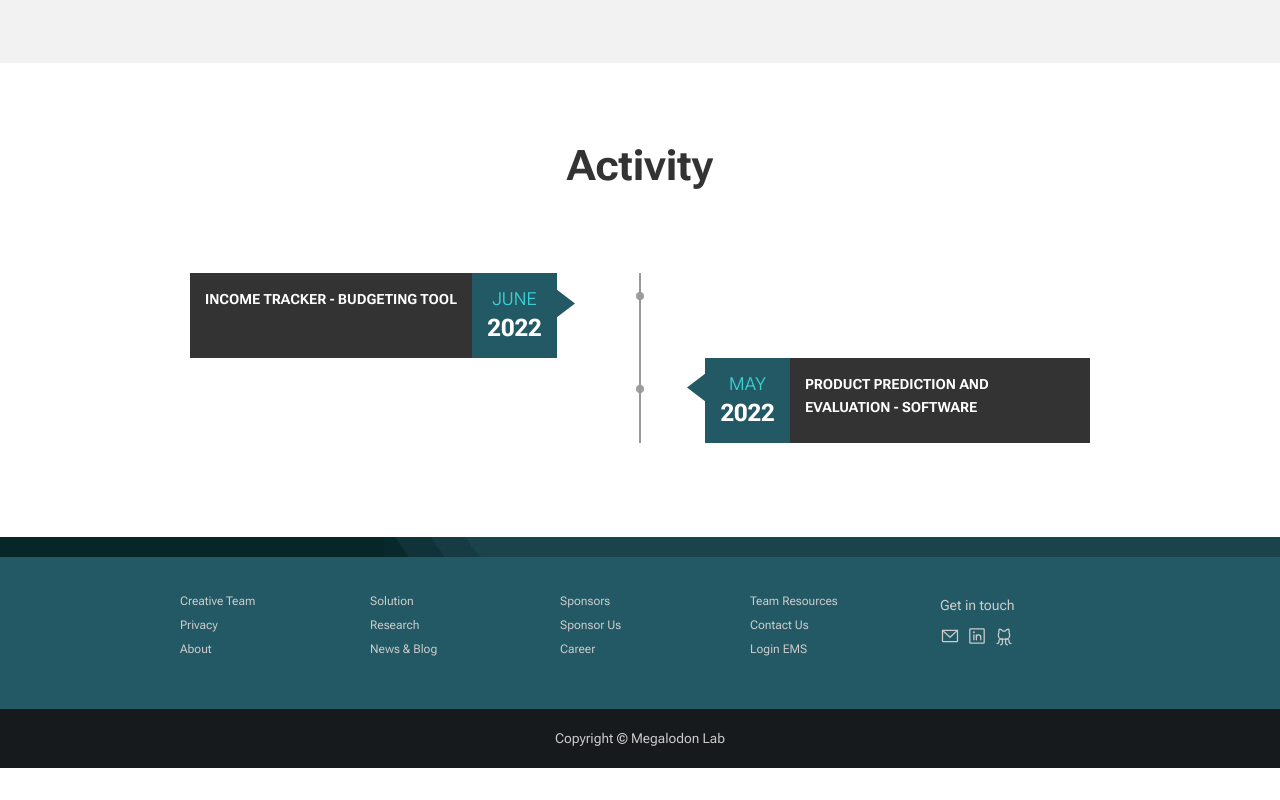
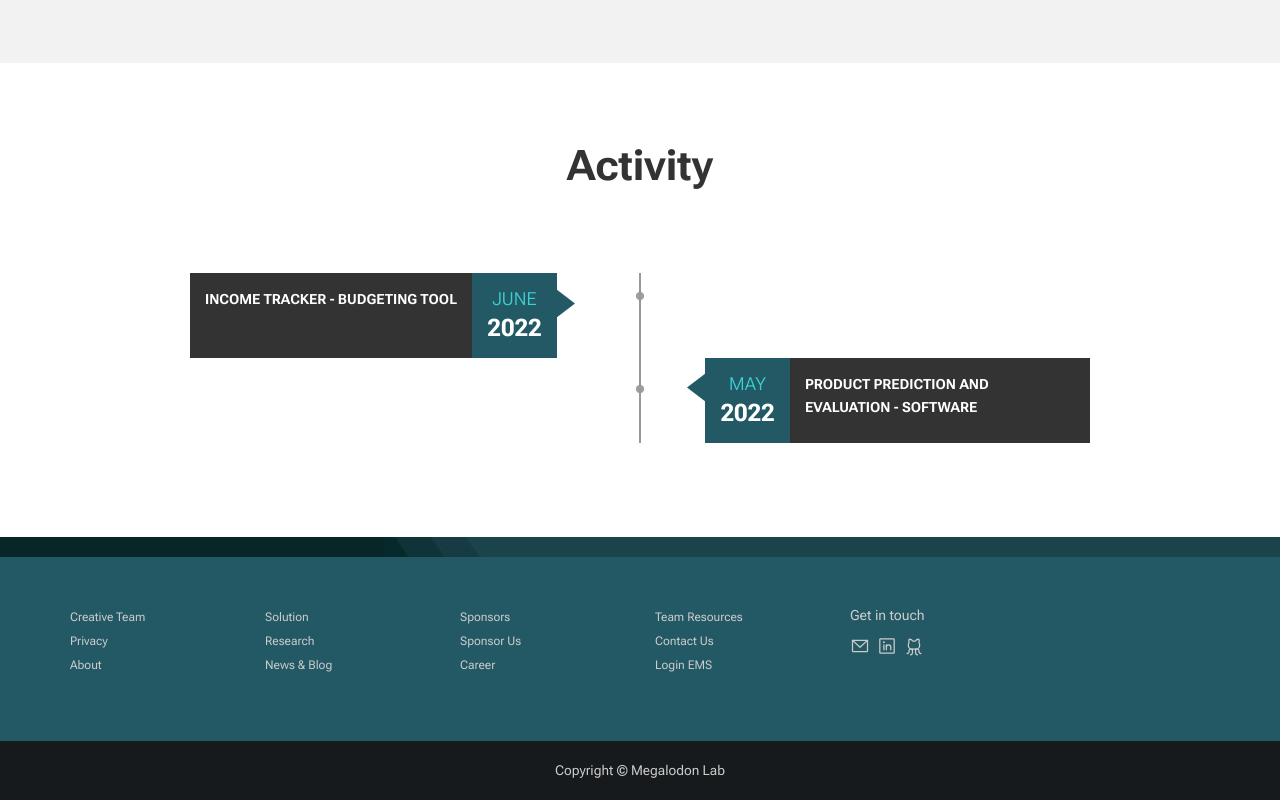
Before and after one commit to megalodonlab/megalodonlab.github.io, a React (Create React App) app: page /#/ in a window 1280 px wide. Shown: the part 1126-1926 px from the top of the page. Before the commit the page ends 1894 px from the top, so only its background shows below. Built offline with nearby package versions, Linux system fonts and the light colour scheme.

Commit message:
fixed mobile view

```diff
--- a/src/Components/Footer/Footer.jsx
+++ b/src/Components/Footer/Footer.jsx
@@ -11,9 +11,10 @@ export function Footer() {
             <div className="blue-divider-bg-graphic"></div>
             <div className="blue-bg"></div>
       </div>
-      <section className="templatemo-container blue-bg footer-nav effect1">
-            <div className="container">
-                <div className="col-lg-2 col-md-2 col-sm-6 col-6 footer-block">
+      <section className="blue-bg footer-nav effect1">
+        <div className="container">
+            <div className="row">
+                <div className="col-lg-2 col-md-2 col-3 my-3">
                     <nav className=" templatemo-nav-2">
                         <ul>
                             <li><Link to={LINK_ROUTES.TEAM}  target="_self">Creative Team</Link></li>
@@ -22,28 +23,28 @@ export function Footer() {
                         </ul>
                     </nav>
                 </div>
-                <div className="col-lg-2 col-md-2 col-sm-6 col-6 footer-block">
+                <div className="col-lg-2 col-md-2 col-3 my-3">
                     <ul>
                         <li><Link to={LINK_ROUTES.SOLUTION_INDEX} target="_self">Solution</Link></li>
                         <li><Link to={LINK_ROUTES.RESEARCH_INDEX} target="_self">Research</Link></li>
                         <li><Link to={LINK_ROUTES.NEWS_N_BLOGS} target="_self">News &amp; Blog</Link></li>
                     </ul>
                 </div>
-                <div className="col-lg-2 col-md-2 col-sm-6 col-6 footer-block">
+                <div className="col-lg-2 col-md-2 col-3 my-3">
                     <ul>
                         <li><Link to={LINK_ROUTES.SPONSORS} target="_self">Sponsors</Link></li>
                         <li><Link to={LINK_ROUTES.SPONSOR_US} target="_self">Sponsor Us</Link></li>
                         <li><a rel="noreferrer" href={LINK_ROUTES.a_TAG_CAREER} target="_blank">Career</a></li>
                     </ul>
                 </div>
-                <div className="col-lg-2 col-md-2 col-sm-6 col-6 footer-block">
+                <div className="col-lg-2 col-md-2 col-3 my-3">
                     <ul>
                         <li><Link to={LINK_ROUTES.TEAM_RESOURCES} target="_self">Team Resources</Link></li>
                         <li><Link to={LINK_ROUTES.CONTACT} target="_self">Contact Us</Link></li>
                         <li><Link to={LINK_ROUTES.LOGIN} target="_self">Login EMS</Link></li>
                     </ul>
                 </div>
-				<div className="col-lg-2 col-md-2 col-sm-6 col-6 footer-block footer-icon">
+				<div className="col-lg-2 col-md-2 col-3 my-3 footer-icon">
 					<p>Get in touch</p>
                         <a rel="noreferrer" href={LINK_ROUTES.mail_A_TAG} target="_blank">
                             <EnvelopeSimple />
@@ -57,6 +58,8 @@ export function Footer() {
 
                 </div>
             </div>
+        </div>
+
       </section>
 
 
--- a/src/Components/Header/Header.jsx
+++ b/src/Components/Header/Header.jsx
@@ -23,17 +23,17 @@ export function Header() {
         <div className="header-bg mb-5">
             <div className="container">
                 <div className="row">
-                    <div className="col-lg-3 col-md-4 col-sm-4 site-name-container">
-
+                    <div className="col-lg-3 col-md-4 col-sm-12 site-name-container">
                         <Link to={LINK_ROUTES.INDEX}>
                             <h1 className="site-name">Megalodon Lab </h1>
                             <small className='site-name-subtitle'>Open Source Research & Development </small>
                         </Link>
                     </div>
+
                     <div className="mobile-menu-icon">
                         <i onClick={setIsActiveToggle} className="fa fa-bars"></i>
                     </div>
-                    <div className="col-lg-9 col-md-8 col-sm-8 templatemo-nav-container">
+                    <div className="col-lg-9 col-md-8 col-sm-12 templatemo-nav-container">
                         <nav className={ isActive ? 'templatemo-nav active' : 'templatemo-nav'}>
                             <ul>
                                 <li>
--- a/src/assets/css/style.css
+++ b/src/assets/css/style.css
@@ -1,4 +1,6 @@
-    .usercard__container img {
+html, body {width: auto!important; overflow-x: hidden!important}
+
+.usercard__container img {
         width: 250px;
         height: 250px;
         object-fit: cover;
```
